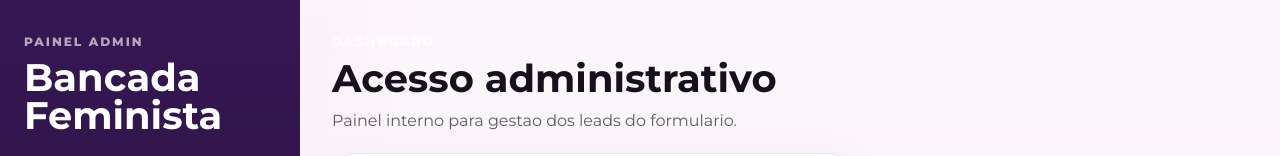
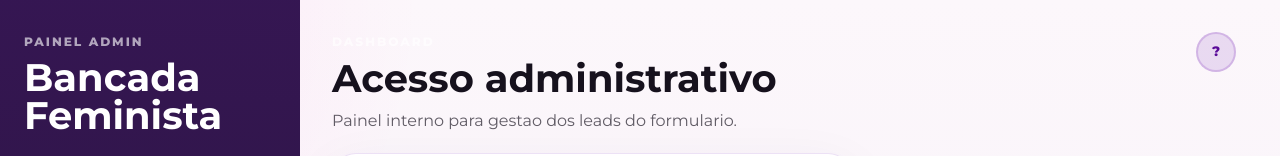
Before and after one commit to luqmarqs/prototipo-bf, a React (Vite) app: page /admin/login in a window 1280 px wide. Shown: the top 156 px of the page. Built offline with nearby package versions, Linux system fonts and the light colour scheme; no server answers.

Commit message:
melhorias admin

```diff
--- a/src/components/admin/AdminLayout.jsx
+++ b/src/components/admin/AdminLayout.jsx
@@ -1,6 +1,7 @@
 import { NavLink } from 'react-router-dom'
+import AdminUserMenu from './AdminUserMenu'
 
-function AdminLayout({ title, subtitle, email, onLogout, children, compact = false }) {
+function AdminLayout({ title, subtitle, displayName, avatarUrl, userEmail, onLogout, children, compact = false }) {
   return (
     <div className="admin-shell">
       <aside className="admin-sidebar">
@@ -39,14 +40,12 @@ function AdminLayout({ title, subtitle, email, onLogout, children, compact = fal
             {subtitle ? <p className="admin-topbar-copy">{subtitle}</p> : null}
           </div>
 
-          <div className="admin-userbox">
-            {email ? <span>{email}</span> : null}
-            {onLogout ? (
-              <button type="button" className="button admin-secondary-button" onClick={onLogout}>
-                Sair
-              </button>
-            ) : null}
-          </div>
+          <AdminUserMenu
+            displayName={displayName}
+            avatarUrl={avatarUrl}
+            userEmail={userEmail}
+            onLogout={onLogout}
+          />
         </header>
 
         {children}
--- /dev/null
+++ b/src/components/admin/AdminUserMenu.jsx
@@ -0,0 +1,40 @@
+function getInitials(name) {
+  if (!name) return '?'
+  return name
+    .split(' ')
+    .filter(Boolean)
+    .map((w) => w[0].toUpperCase())
+    .slice(0, 2)
+    .join('')
+}
+
+function AdminUserMenu({ displayName, avatarUrl, userEmail, onLogout }) {
+  const label = displayName && displayName !== userEmail ? displayName : userEmail
+
+  return (
+    <div className="admin-user-menu">
+      <div className="admin-avatar" aria-hidden="true">
+        {avatarUrl ? (
+          <img src={avatarUrl} alt="" referrerPolicy="no-referrer" />
+        ) : (
+          <span>{getInitials(label)}</span>
+        )}
+      </div>
+
+      <div className="admin-user-info">
+        {displayName && displayName !== userEmail ? (
+          <strong>{displayName}</strong>
+        ) : null}
+        <span>{userEmail}</span>
+      </div>
+
+      {onLogout ? (
+        <button type="button" className="button admin-secondary-button" onClick={onLogout}>
+          Sair
+        </button>
+      ) : null}
+    </div>
+  )
+}
+
+export default AdminUserMenu
--- a/src/hooks/useAdminAuth.js
+++ b/src/hooks/useAdminAuth.js
@@ -67,6 +67,7 @@ export function useAdminAuth() {
 
       if (!nextUser) {
         setIsAdmin(false)
+        setFullName('')
         setLoading(false)
         return
       }
@@ -100,6 +101,7 @@ export function useAdminAuth() {
   }, [])
 
   const email = user?.email?.toLowerCase() || ''
+  const avatarUrl = user?.user_metadata?.avatar_url || ''
   const whitelist = getAdminWhitelist()
 
   return {
@@ -107,6 +109,7 @@ export function useAdminAuth() {
     user,
     email,
     displayName: fullName || email,
+    avatarUrl,
     loading,
     error,
     isAdmin,
--- a/src/pages/admin/AdminAdmins.jsx
+++ b/src/pages/admin/AdminAdmins.jsx
@@ -73,7 +73,9 @@ function AdminAdmins() {
     <AdminLayout
       title="Gerenciar Admins"
       subtitle="Controle quem tem acesso ao painel administrativo."
-      email={auth.displayName}
+      displayName={auth.displayName}
+      avatarUrl={auth.avatarUrl}
+      userEmail={auth.email}
       onLogout={handleLogout}
     >
       <section className="admin-card admin-admins-card">
--- a/src/pages/admin/AdminLeads.jsx
+++ b/src/pages/admin/AdminLeads.jsx
@@ -143,7 +143,9 @@ function AdminLeads() {
     <AdminLayout
       title="Leads captados"
       subtitle="Painel com busca, filtros, exportacao CSV e atualizacao em tempo real via Supabase."
-      email={auth.displayName}
+      displayName={auth.displayName}
+      avatarUrl={auth.avatarUrl}
+      userEmail={auth.email}
       onLogout={handleLogout}
     >
       <section className="admin-stats-grid">
--- a/src/style.css
+++ b/src/style.css
@@ -2451,15 +2451,6 @@ a.event-location:hover {
   color: rgba(22, 17, 29, 0.68);
 }
 
-.admin-userbox {
-  display: flex;
-  flex-wrap: wrap;
-  align-items: center;
-  justify-content: flex-end;
-  gap: 0.7rem;
-  color: rgba(22, 17, 29, 0.72);
-}
-
 .admin-card {
   background: rgba(255, 255, 255, 0.9);
   border: 1px solid rgba(102, 12, 173, 0.12);
@@ -2663,6 +2654,54 @@ a.event-location:hover {
 .admin-page-badge {
   font-weight: 700;
   color: #16111d;
+}
+
+/* ── Admin user menu ───────────────────────────────────── */
+.admin-user-menu {
+  display: flex;
+  align-items: center;
+  gap: 0.75rem;
+  flex-wrap: wrap;
+  justify-content: flex-end;
+}
+
+.admin-avatar {
+  width: 40px;
+  height: 40px;
+  border-radius: 50%;
+  overflow: hidden;
+  background: rgba(102, 12, 173, 0.12);
+  display: flex;
+  align-items: center;
+  justify-content: center;
+  flex-shrink: 0;
+  font-weight: 800;
+  font-size: 0.85rem;
+  color: #5a0a99;
+  border: 2px solid rgba(102, 12, 173, 0.18);
+}
+
+.admin-avatar img {
+  width: 100%;
+  height: 100%;
+  object-fit: cover;
+  display: block;
+}
+
+.admin-user-info {
+  display: grid;
+  line-height: 1.3;
+  text-align: right;
+}
+
+.admin-user-info strong {
+  font-size: 0.88rem;
+  color: #16111d;
+}
+
+.admin-user-info span {
+  font-size: 0.76rem;
+  color: rgba(22, 17, 29, 0.58);
 }
 
 /* ── Admin nav ──────────────────────────────────────────── */
@@ -2804,7 +2843,7 @@ a.event-location:hover {
     align-items: stretch;
   }
 
-  .admin-userbox {
+  .admin-user-menu {
     justify-content: flex-start;
   }
 
@@ -2823,7 +2862,7 @@ a.event-location:hover {
   .admin-toolbar-actions .button,
   .admin-pagination-actions .button,
   .admin-login-actions .button,
-  .admin-userbox .button {
+  .admin-user-menu .button {
     width: 100%;
   }
 }
```
